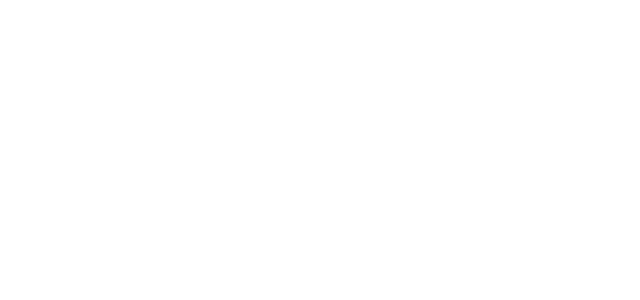
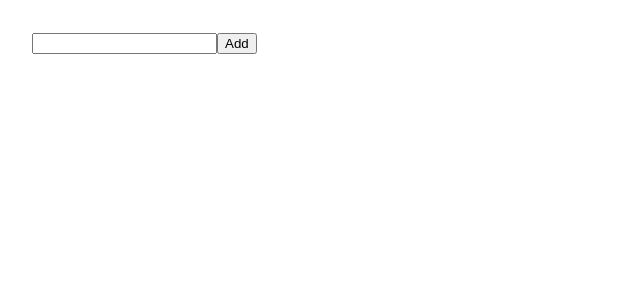
Before and after one commit to 4501104141/study_react, a React (Create React App) app: page / in a window 1280 px wide. Shown: the top 300 px of the page, without its empty margins (0-640 px from the left). Built offline with nearby package versions, Linux system fonts and the light colour scheme.

Commit message:
todolist_with_useState

```diff
--- a/src/App.js
+++ b/src/App.js
@@ -1,8 +1,39 @@
+import { useState } from "react";
 
 function App() {
+  const [job, setJob] = useState('')
+  const [jobs, setJobs] = useState(() => {
+    const storageJobs = JSON.parse(localStorage.getItem('jobs'))
+    return storageJobs ? storageJobs : []
+  })
+  const handleSubmit = () => {
+    setJobs(prev => {
+      const newJobs = [...prev, job]
+      const jsonJobs = JSON.stringify(newJobs)
+      localStorage.setItem('jobs', jsonJobs)
+      return newJobs
+    })
+    setJob('')
+  }
+  const handleDelete = (index) => {
+    setJobs(prev => {
+      const newJobs = prev.filter((_, item) => item != index)
+      localStorage.setItem('jobs', JSON.stringify(newJobs))
+      return newJobs
+    });
+  }
   return (
     <div style={{ padding: 32 }}>
-
+      <input
+        value={job}
+        onChange={e => setJob(e.target.value)}
+      />
+      <button onClick={handleSubmit}>Add</button>
+      <ul>
+        {jobs.map((job, index) => (
+          <li key={index}>{job}<button onClick={() => handleDelete(index)}>Delete</button></li>
+        ))}
+      </ul>
     </div>
   );
 }
```
